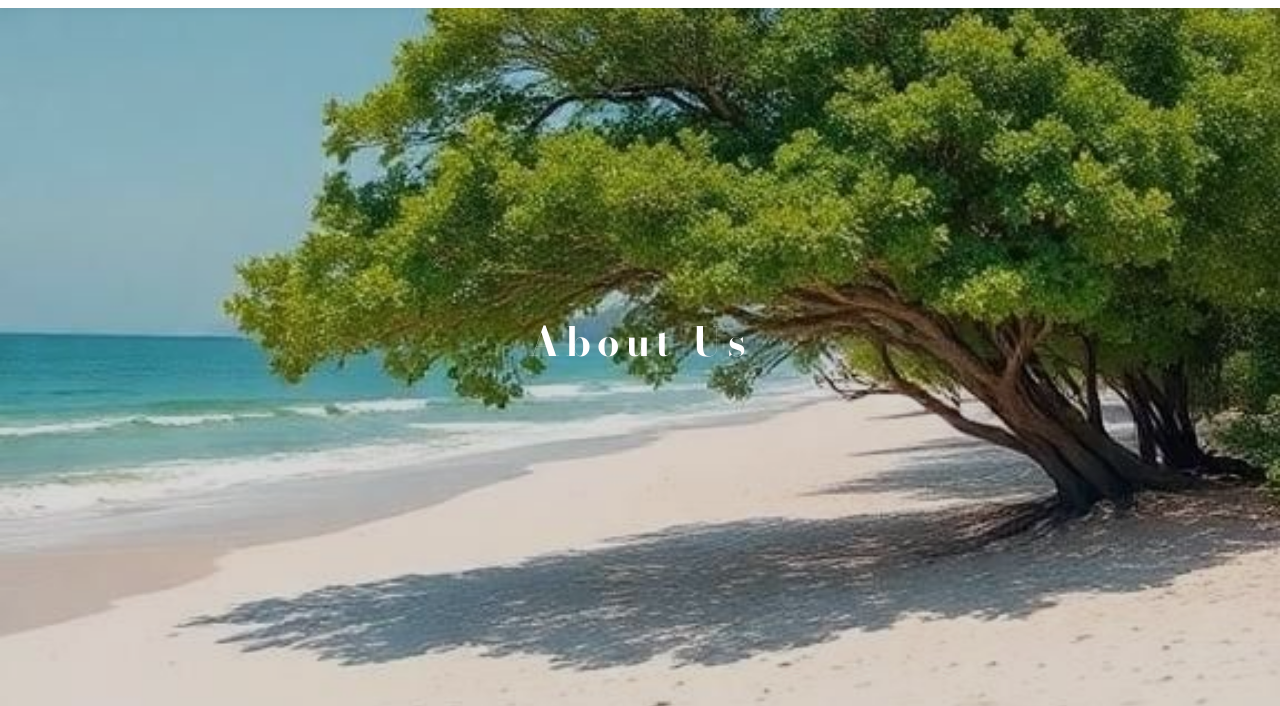
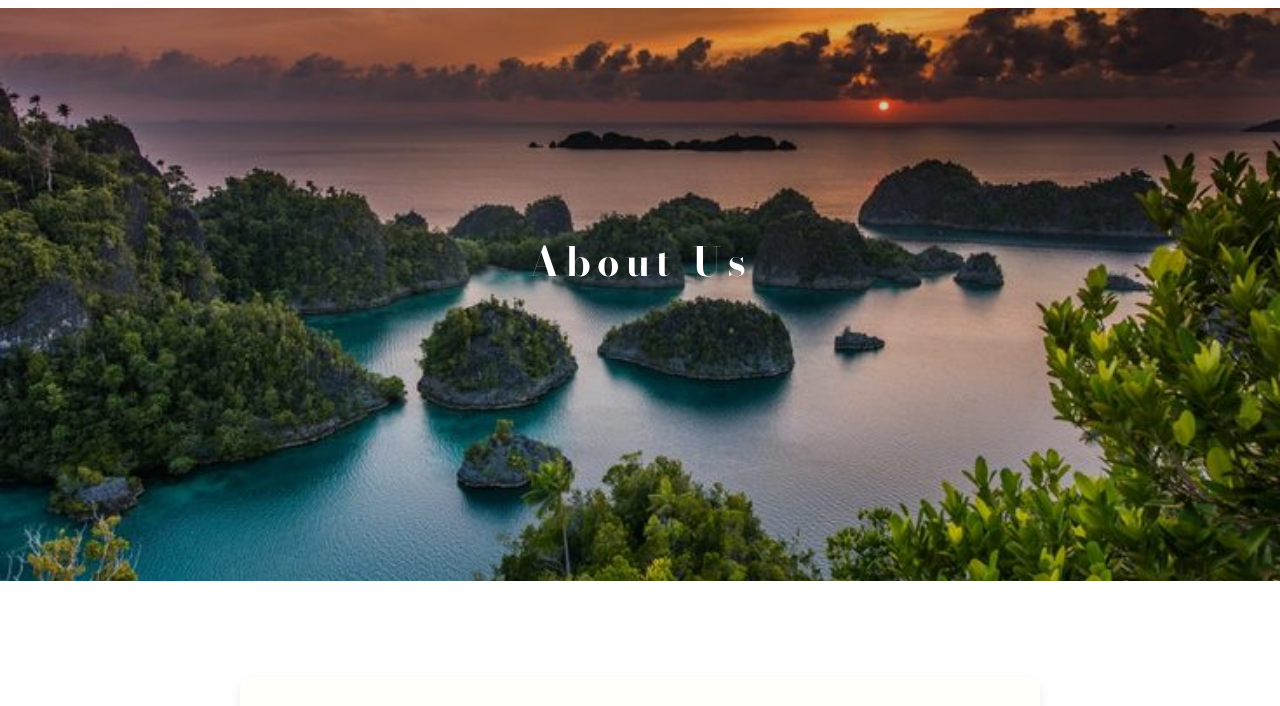
Before and after one commit to asyhysf/Lunoria, a plain HTML site: page aboutus.html in a window 1280 px wide. Shown: the part 59-765 px from the top of the page. Drawn offline with nearby package versions, Linux system fonts and the light colour scheme.

Commit message:
about us update

```diff
--- a/aboutus.html
+++ b/aboutus.html
@@ -45,7 +45,7 @@
 
   <!-- Hero Banner About Us -->
   <div class="about-hero">
-    <img src="about.jpg" alt="About Lunoria" class="about-hero-img" />
+    <img src="aboutt.jpeg" alt="About Lunoria" class="about-hero-img" />
     <div class="about-hero-text">
         <h1>About Us</h1>
     </div>
--- a/style.css
+++ b/style.css
@@ -191,7 +191,7 @@ body {
 .about-hero {
     position: relative;
     width: 100%;
-    height: 100vh;
+    height: 80vh;
     overflow: hidden;
 }
 
```
Also changed, not shown: aboutt.jpeg (added).
